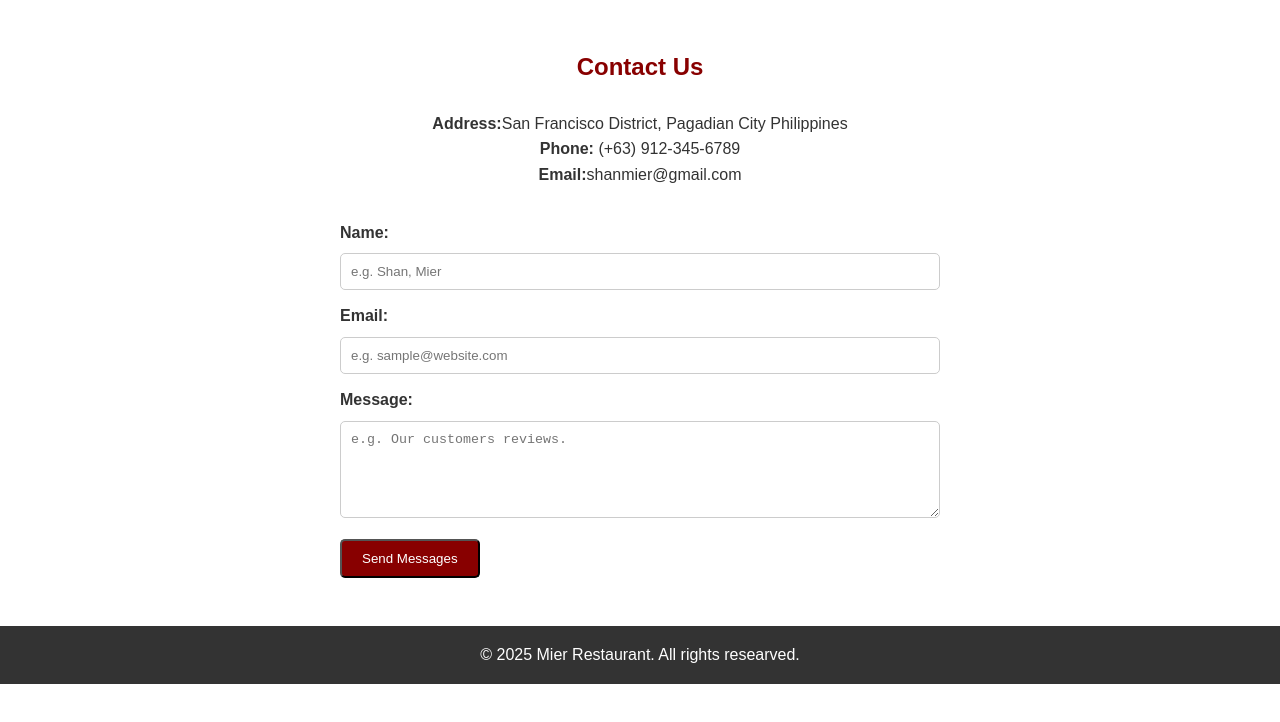
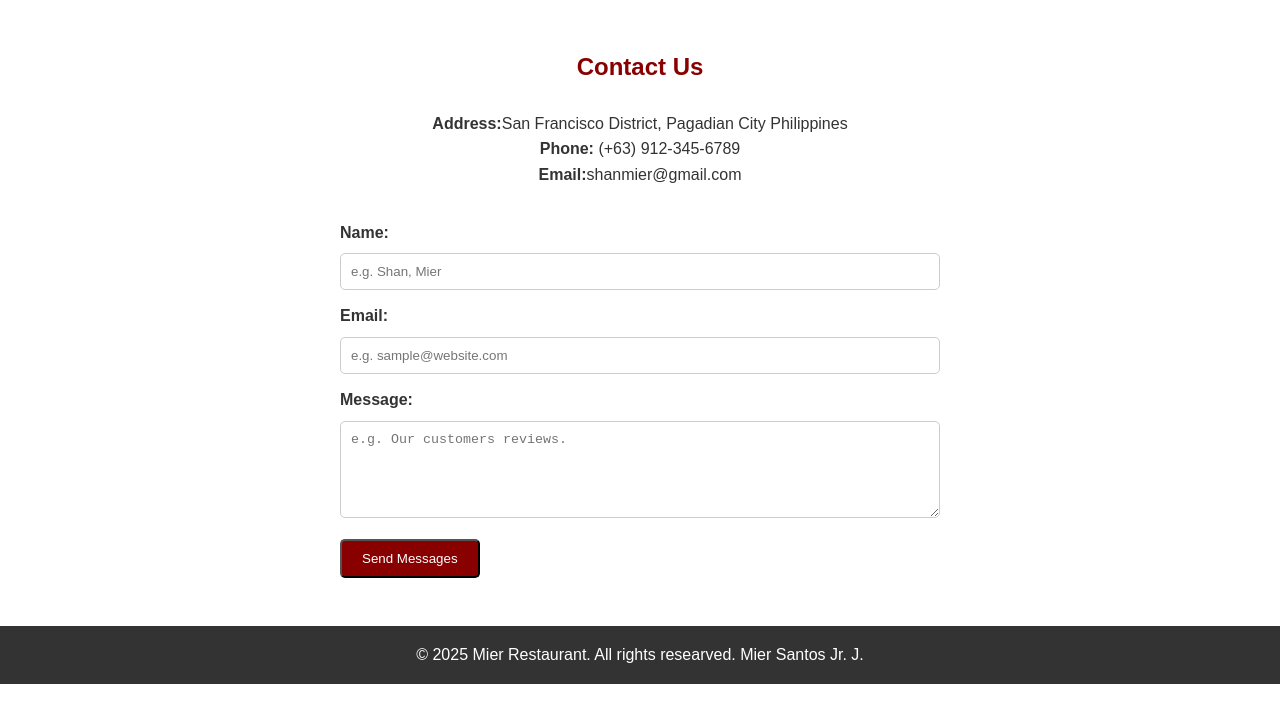
Before and after one commit to Shanmier20/mier_restobar, a plain HTML site: page contact.html in a window 1280 px wide. Shown: the part 70-792 px from the top of the page. Drawn offline with Linux system fonts and the light colour scheme.

Commit message:
contact.html

```diff
--- a/contact.html
+++ b/contact.html
@@ -55,7 +55,7 @@
 <footer>
     <div class="container">
         <p>
-            &copy; 2025 Mier Restaurant. All rights researved.
+            &copy; 2025 Mier Restaurant. All rights researved. Mier Santos Jr. J.
         </p>
     </div>
 </footer>
```
